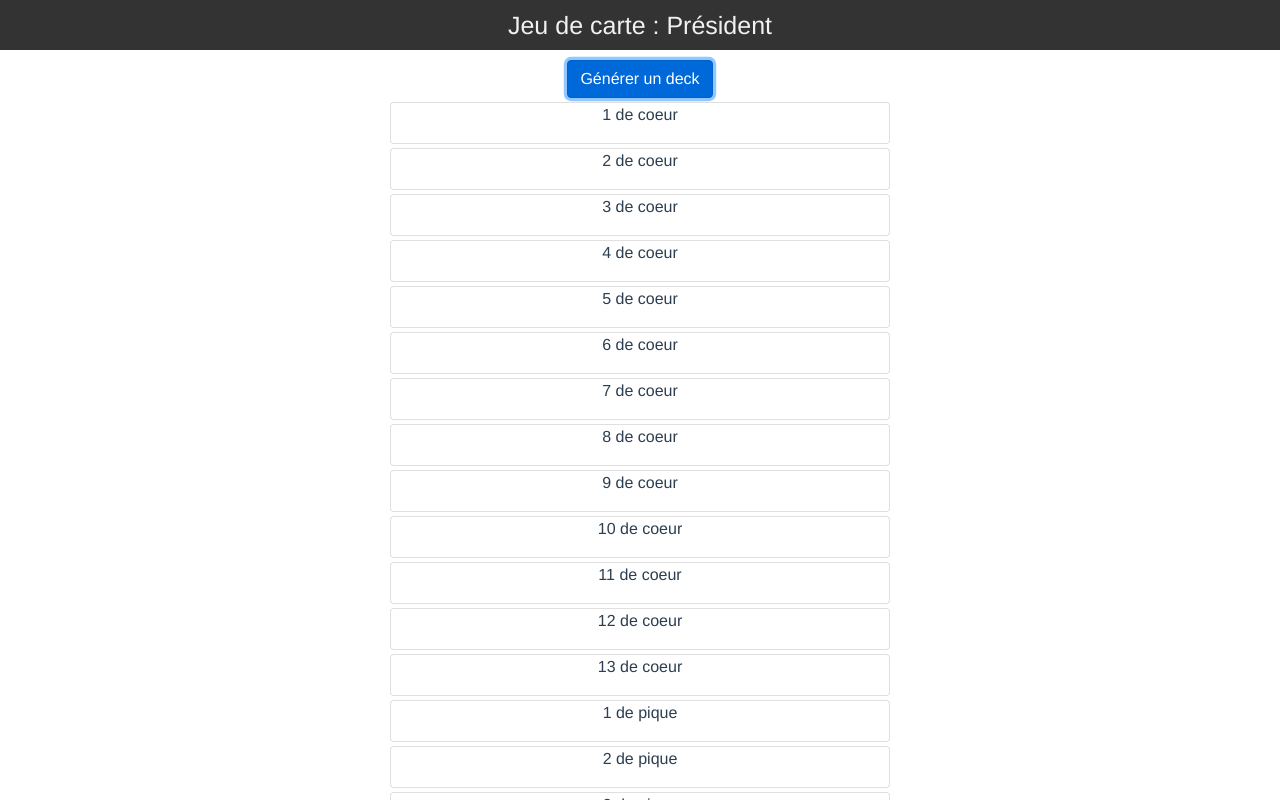
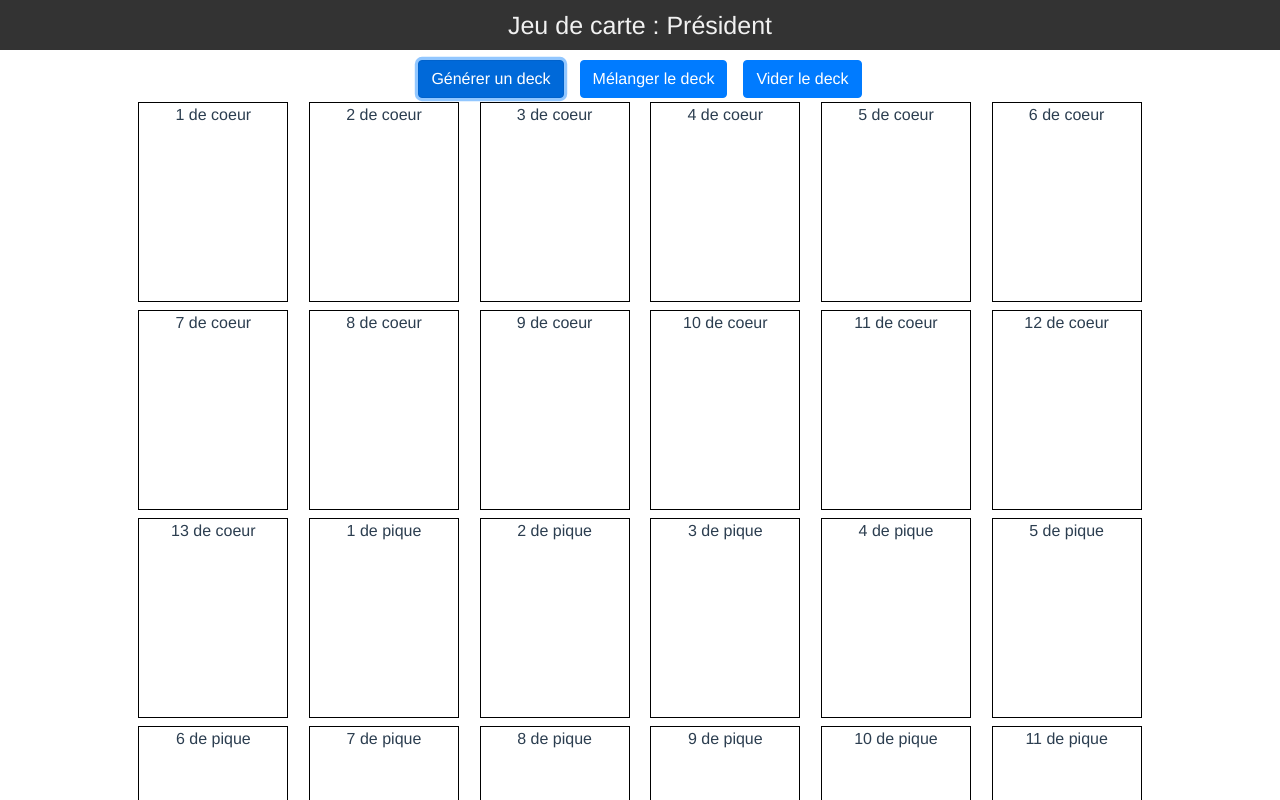
Before and after one commit to OlivierFrancois/card_game_president, a Vue app: page / in a window 1280 px wide. Both pictures are taken after a click on the button "Générer un deck". Shown: the top 800 px of the page. Built offline with nearby package versions, Linux system fonts and the light colour scheme.

Commit message:
Fonction pour mélanger et vider le deck

```diff
--- a/src/components/Card.vue
+++ b/src/components/Card.vue
@@ -1,6 +1,6 @@
 <template>
-	<div class="card model-card my-1 mx-auto">
-		<p>{{ value }} de {{ family }}</p>
+	<div class="model-card my-1 mx-auto">
+		<p>{{ card.value }} de {{ card.family }}</p>
 	</div>
 </template>
 
@@ -12,13 +12,16 @@
 
 			}
 		},
-		props: ['value', 'family']
+		props: {
+			card : {type: Object}
+		}
 	}
 </script>
 
 <style scoped>
 .model-card{
-	height: 150;
-	width: 500px;
+	height: 200px;
+	width: 150px;
+	border: black solid 1px;
 }
 </style>
--- a/src/components/CardsDeck.vue
+++ b/src/components/CardsDeck.vue
@@ -1,12 +1,16 @@
 <template>
 	<div>
-		<button class="btn btn-primary" v-on:click="generateDeck()">Générer un deck</button>
-		<card
-		v-for="(card, index) in cards"
-		:key="index"
-		:value="card.value"
-		:family="card.family"
-		></card>
+		<button class="btn btn-primary mr-3" v-on:click="generateDeck()">Générer un deck</button>
+		<button class="btn btn-primary mr-3" v-on:click="shuffleDeck()">Mélanger le deck</button>
+		<button class="btn btn-primary" v-on:click="deleteDeck()">Vider le deck</button>
+
+		<div class="deck">
+			<card
+			v-for="(card, index) in cards"
+			:key="index"
+			:card="card"
+			></card>
+		</div>
 	</div>
 </template>
 
@@ -38,11 +42,34 @@
 						this.cards.push({value: cardValue, family: tempFamily});
 					}
 				}
+			},
+			deleteDeck(){
+				this.cards = [];
+			},
+			shuffleDeck(){
+				let tempArr = this.cards.slice(); //clone the deck
+
+				for (let i = 0; i < this.cardsNumber; i++){
+					let rngIndex = Math.floor(Math.random() * Math.floor(tempArr.length)); //We take a random card from tempArr
+					//console.log(rngIndex);
+					this.cards[i] = tempArr[rngIndex]; //We add it to our deck
+					tempArr.slice(rngIndex, 1);
+				}
+
+				//Refresh the array
+				this.cards.push({value: -1, family: ''});
+				this.cards.pop();
 			}
 		}
 	}
 </script>
 
 <style>
-
+	.deck{
+		display: flex;
+		flex-direction: row;
+		flex-wrap: wrap;
+		width: 80%;
+		margin: auto;
+	}
 </style>
```
